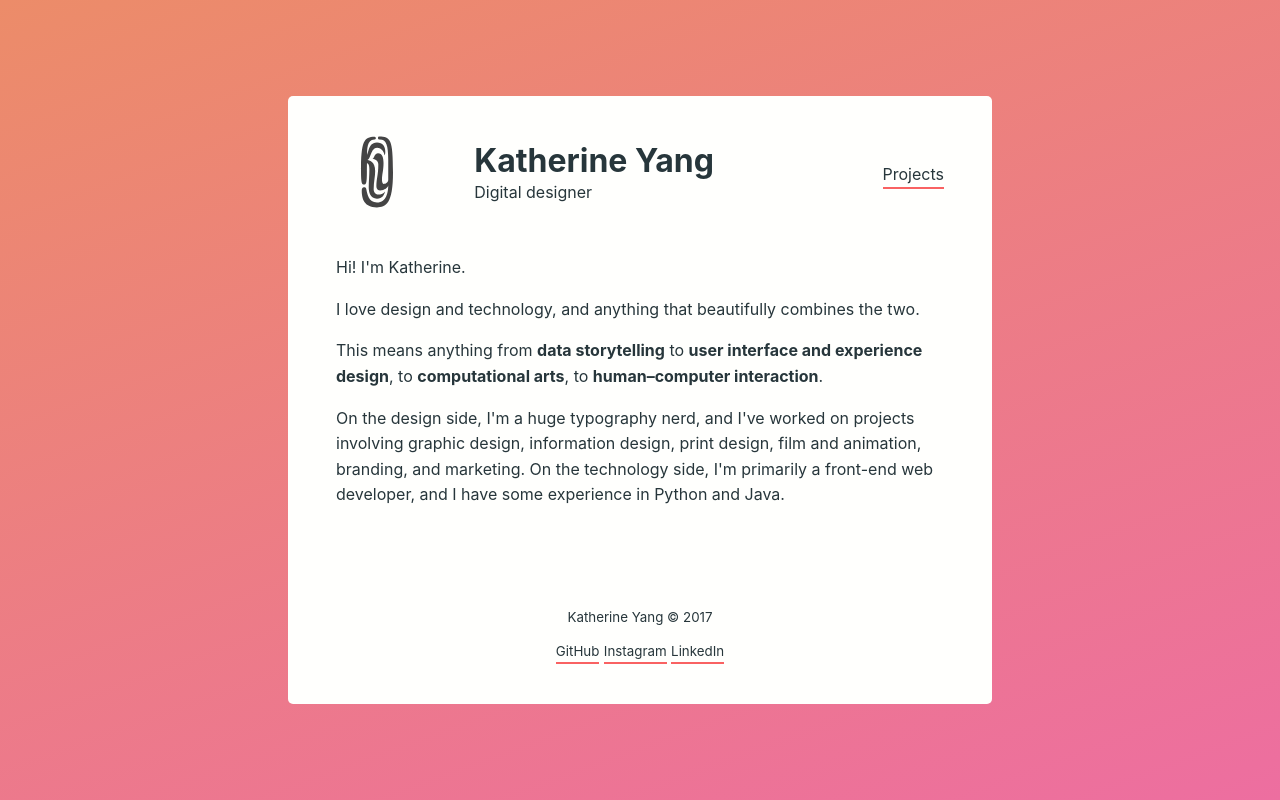
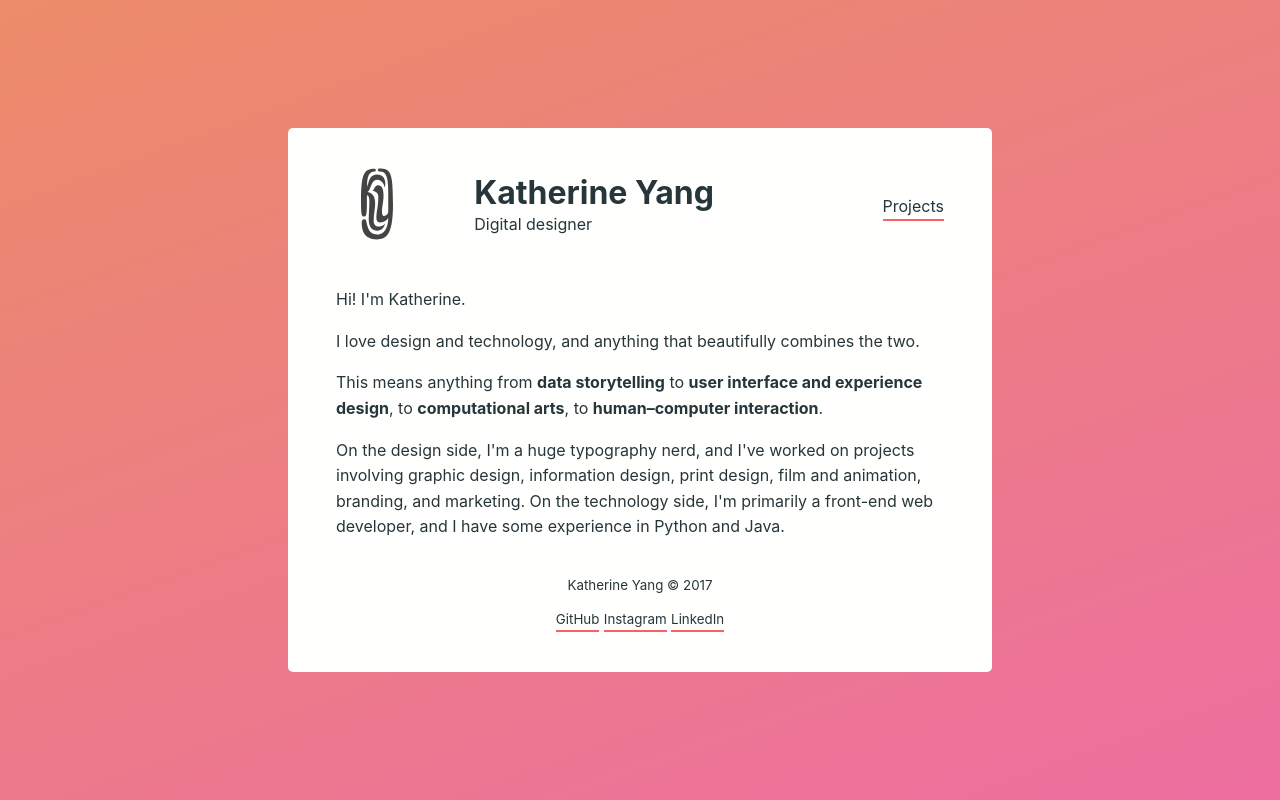
Before and after one commit to kayserifserif/kayserifserif.place, a PHP site: page /index.html in a window 1280 px wide. Run offline with PHP 8.4, Linux system fonts and the light colour scheme.

Commit message:
fix: expand bottom margin of article rather than of main

```diff
--- a/css/styles.css
+++ b/css/styles.css
@@ -161,13 +161,13 @@ MAIN
 
 main {
 	grid-area: main;
-	padding: 1em 0 5em;
+	padding: 1em 0;
 	overflow: hidden;
 }
 
 article {
 	width: 100%;
-	margin: 1em auto;
+	margin: 1em auto 4em;
 }
 	@media(min-width: 580px) {
 		article {
```
